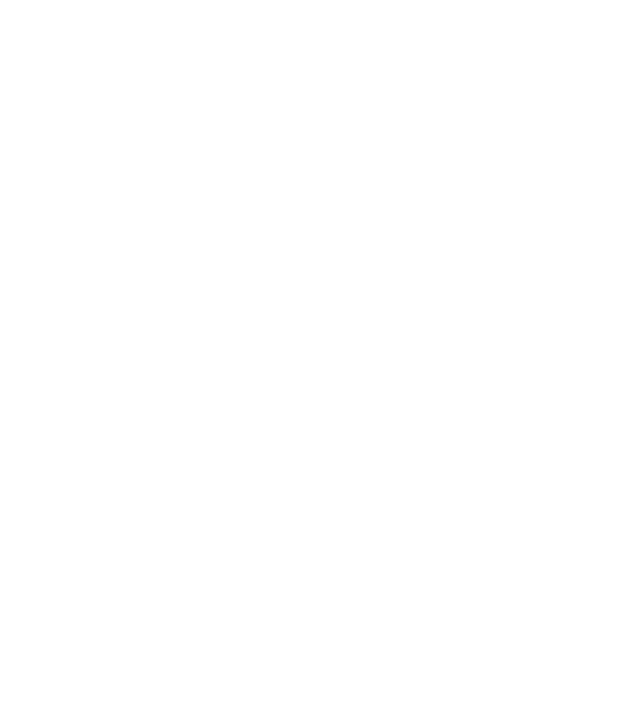
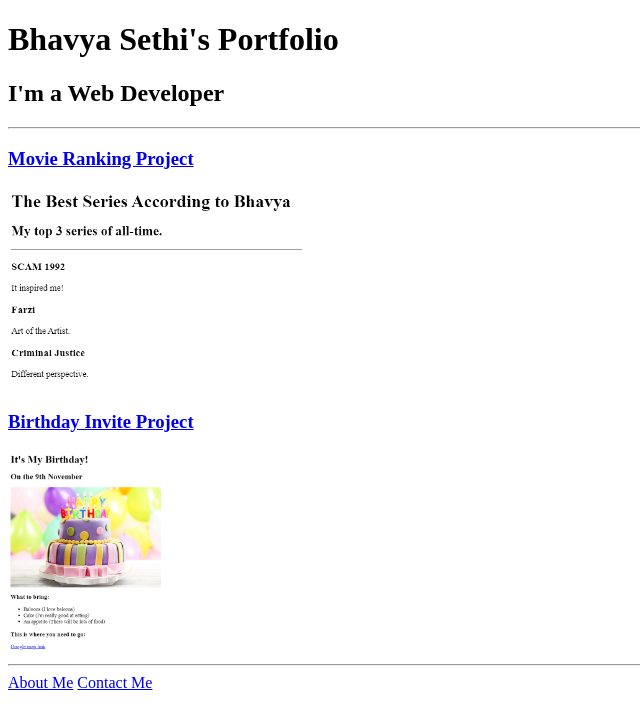
Before and after one commit to BhavyaSethi2005/html.portfolio, a plain HTML site: page 4.3 HTML Porfolio Project/index.html in a window 1280 px wide. Shown: the whole page, without its empty margins (0-640 px from the left). Drawn offline with Linux system fonts and the light colour scheme.

Commit message:
Update index.html

```diff
--- a/4.3 HTML Porfolio Project/index.html
+++ b/4.3 HTML Porfolio Project/index.html
@@ -1,14 +1,25 @@
 <!-- TODO 1: Create the HTML Boilerplate -->
 <!DOCTYPE html>
 <html lang="en">
+
 <head>
   <meta charset="UTF-8">
-    <meta name="viewport" content="width=device-width, initial-scale=1.0">
-    <title>Bhavya's Portfolio</title>
+  <title>Bhavya Sethi's Portfolio</title>
 </head>
+
 <body>
+  <h1>Bhavya Sethi's Portfolio</h1>
+  <h2>I'm a Web Developer</h2>
+  <hr />
+  <h3><a href="./public/movie-ranking.html">Movie Ranking Project</a></h3>
+  <img src="./assets/images/movie-ranking1.png" height="200" alt="movie ranking project preview"/>
+  <h3><a href="./public/birthday-invite.html">Birthday Invite Project</a></h3>
+  <img src="./assets/images/birthday-invite1.png" height="200" alt="birthday invite project preview"/>
+  <hr />
+  <a href="./public/about.html">About Me</a>
+  <a href="./public/contact.html">Contact Me</a>
+</body>
 
- </body>
 </html>
 
 <!-- TODO 2: Add Your previous projects' HTML into the public folder -->
```
Lines whose indentation alone changed are shown as unchanged.
